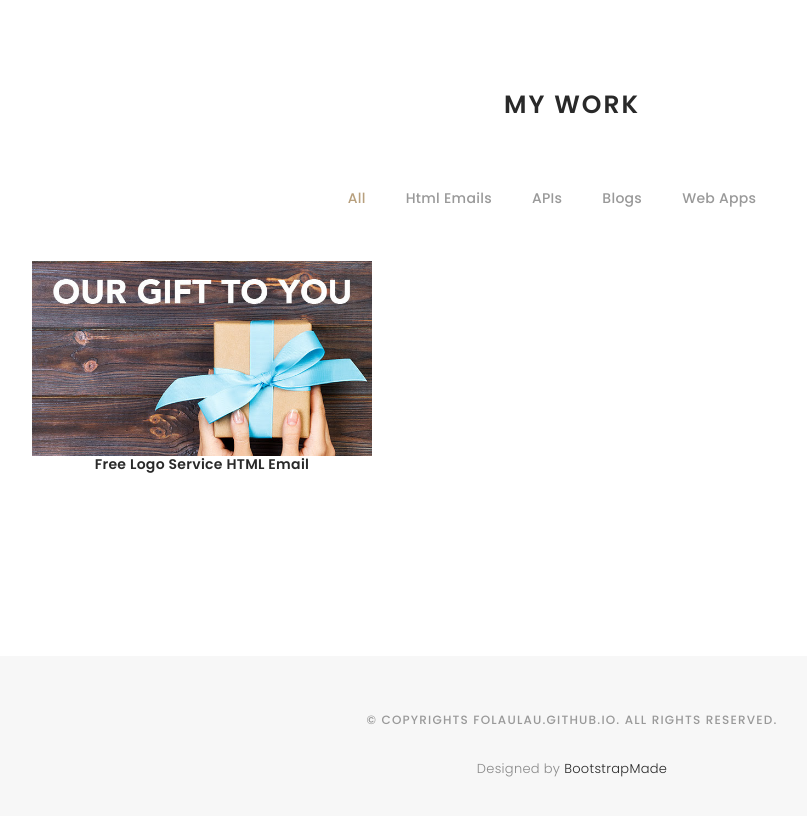
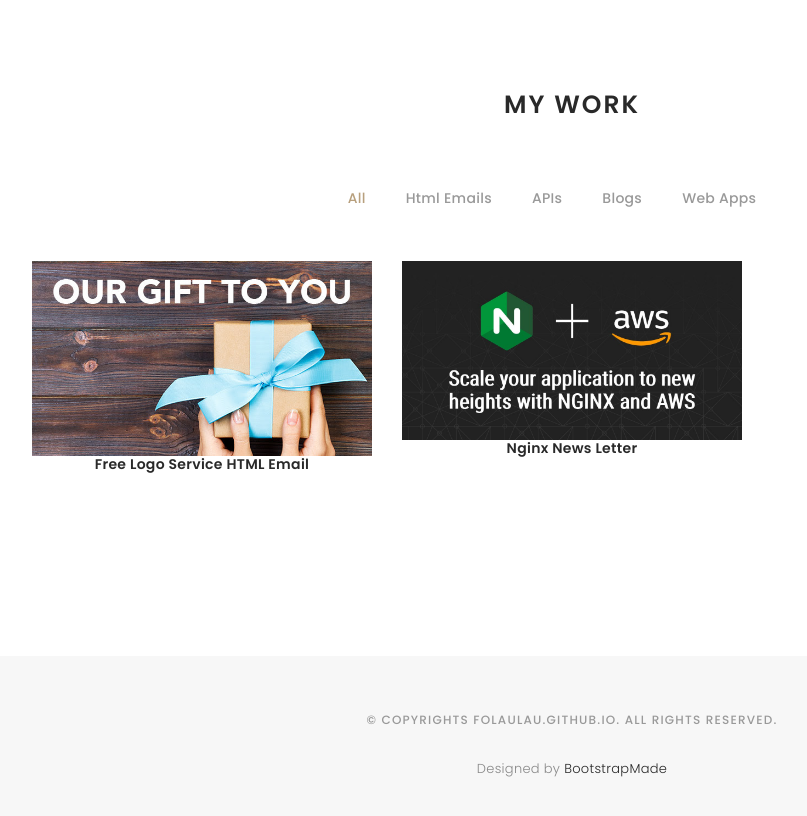
Before and after one commit to folaulau/folaulau.github.io, a plain HTML site: page index.html in a window 1280 px wide. Shown: the whole page, without its empty margins (68-875 px from the left). Drawn offline with Linux system fonts and the light colour scheme; a web font is replaced by a local one.

Commit message:
added nginx email

```diff
--- a/index.html
+++ b/index.html
@@ -77,6 +77,13 @@
               <h4><a href="details/html-email-free-logo-service.html">Free Logo Service HTML Email</a></h4>
             </div>
 
+            <div class="col-lg-4 col-md-6 portfolio-thumbnail all htmlEmails">
+              <a href="details/nginx-news-letter.html">
+                <img src="images/html-emails/nginx-news-letter.jpg" alt="img">
+              </a>
+              <h4><a href="details/nginx-news-letter.html">Nginx News Letter</a></h4>
+            </div>
+
             <!-- <div class="col-lg-4 col-md-6 portfolio-thumbnail all mockups uikits photography">
               <a class="popup-img" href="images/portfolio/2.jpg">
                 <img src="images/portfolio/2.jpg"  alt="img">
```
Also changed, not shown: html-emails/nginx-news-letter.html (renamed from html-emails/nginx-newsletter.html), images/html-emails/nginx-news-letter.jpg (added), 2 other files.
